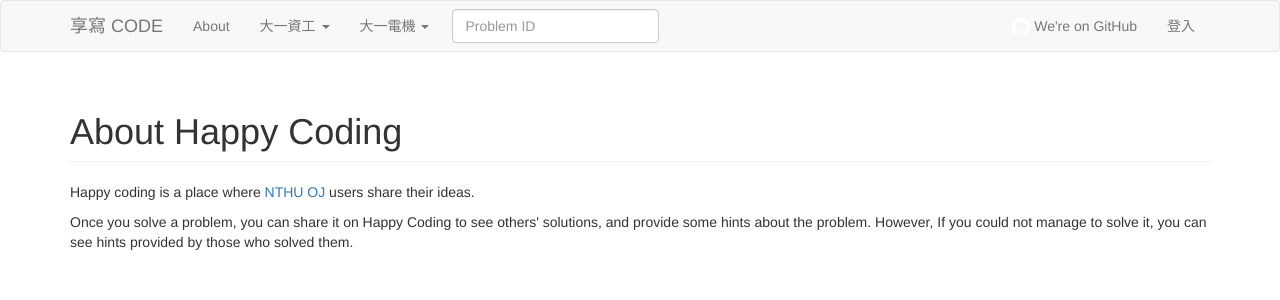
After one commit to afg-archive/happycoding, a Python web app: template problem/jinja2/about.html in a window 1280 px wide. The commit adds this page. Shown: the top 300 px of the page. Run offline with Jinja, Linux system fonts and the light colour scheme; the template is opened without the code that fills it, so the values that code supplies are empty; some libraries are stand-ins or nearby versions.

Commit message:
add About page

```diff
--- a/happycoding/urls.py
+++ b/happycoding/urls.py
@@ -21,6 +21,7 @@ from problem import views
 
 urlpatterns = [
     url('', views.index, name='index'),
+    url('about', views.about, name='about'),
     url('accounts/', include('accounts.urls', namespace='accounts')),
     url('problem/', include('problem.urls', namespace='problem')),
     # url(r'^admin/', include(admin.site.urls)),
--- /dev/null
+++ b/problem/jinja2/about.html
@@ -0,0 +1,12 @@
+{% set title = 'About' %}
+
+{% extends 'base.html' %}
+
+{% block content %}
+<h1 class="page-header">About Happy Coding</h1>
+<p>Happy coding is a place where <a href="http://acm.cs.nthu.edu.tw/" target="_blank">NTHU OJ</a>
+users share their ideas.</p>
+<p>
+  Once you solve a problem, you can share it on Happy Coding to see others' solutions, and provide some hints about the problem. However, If you could not manage to solve it, you can see hints provided by those who solved them.
+</p>
+{% endblock %}
--- a/problem/jinja2/navbar.html
+++ b/problem/jinja2/navbar.html
@@ -11,6 +11,7 @@
     </div>
     <div class="collapse navbar-collapse" id="navbar">
       <ul class="nav navbar-nav">
+        <li><a href="{{ url('about') }}">About</a></li>
         <li class="dropdown">
           <a href="#" class="dropdown-toggle" data-toggle="dropdown" role="button" aria-haspopup="true" aria-expanded="false">大一資工 <span class="caret"></span></a>
           <ul class="dropdown-menu">
--- a/problem/views.py
+++ b/problem/views.py
@@ -34,6 +34,10 @@ def index(request):
             'form': form
         }
     )
+
+
+def about(request):
+    return render(request, 'about.html')
 
 
 def problem(request, oj_id):
```
